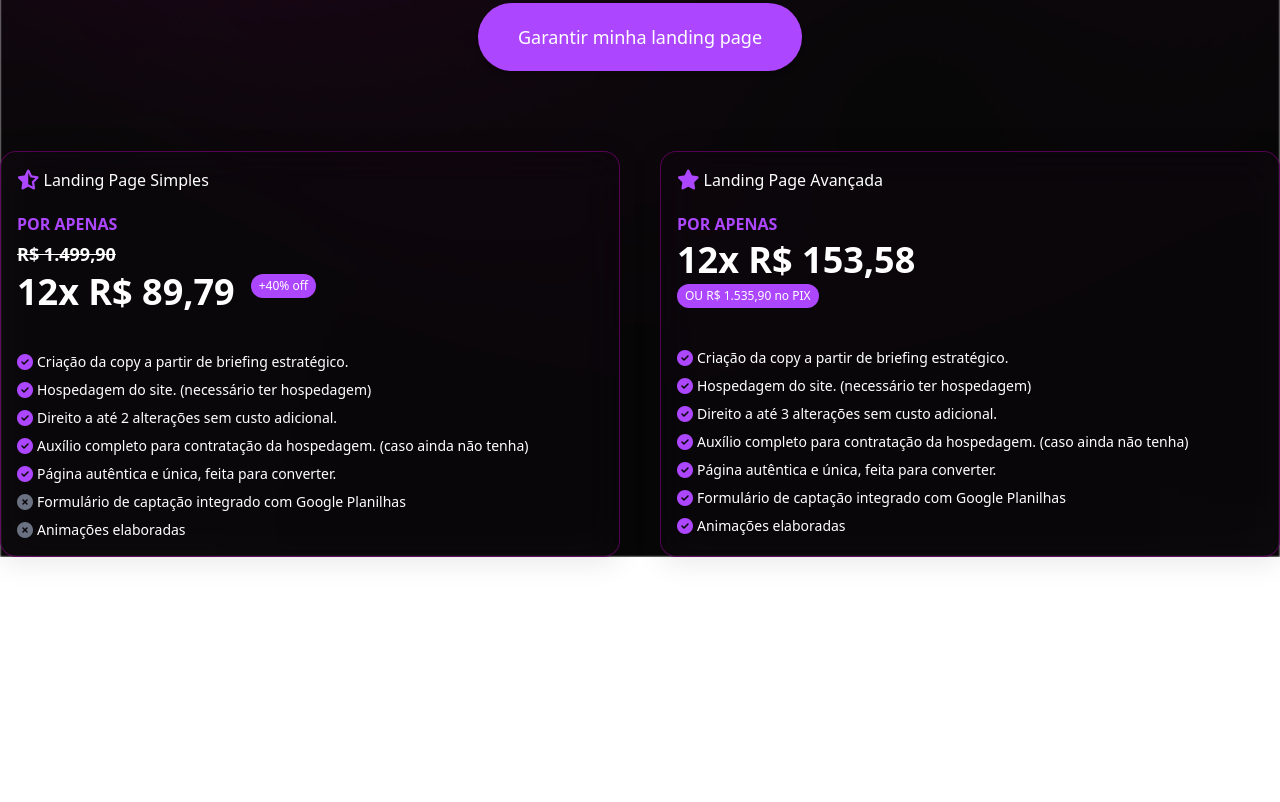
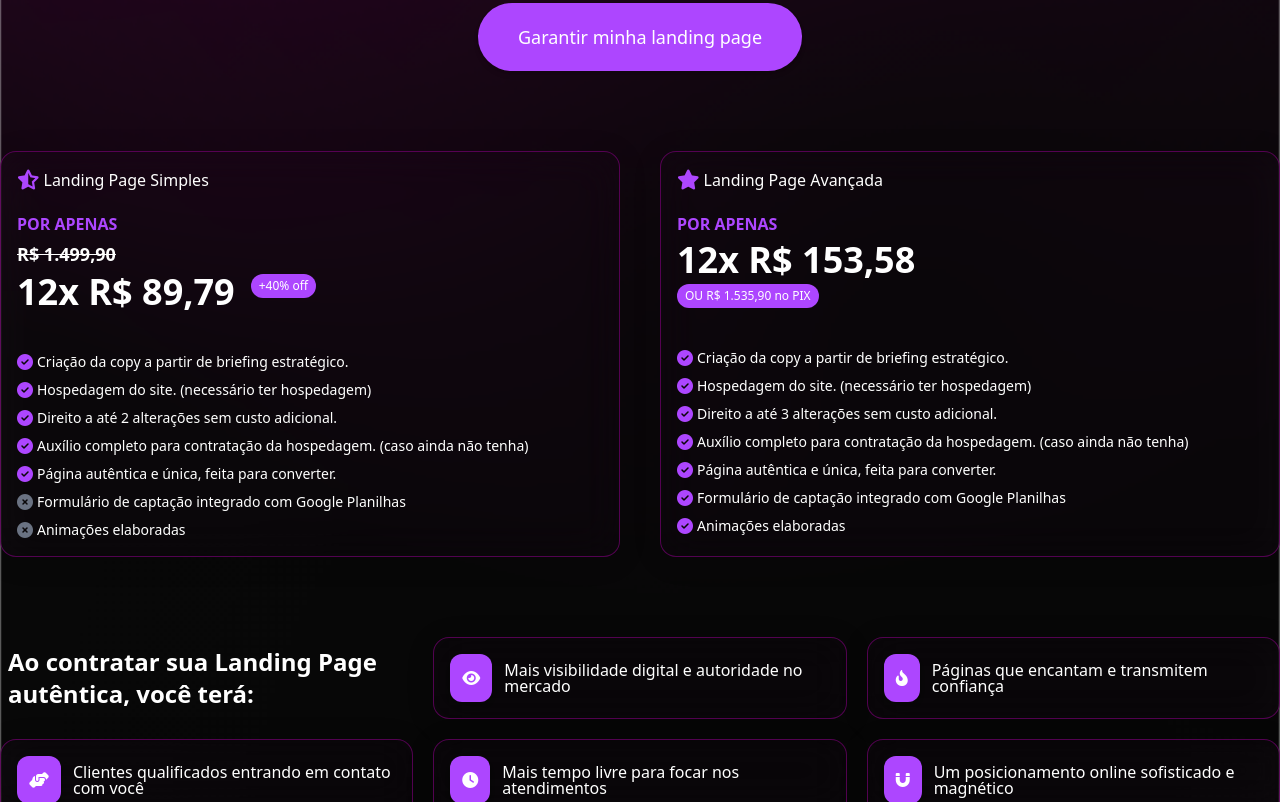
Before and after one commit to MatheusAmon12/agency-landing-page, a plain HTML site: page index.html in a window 1280 px wide. Shown: the part 1998-2800 px from the top of the page. Before the commit the page ends 2555 px from the top, so only its background shows below. Drawn offline with nearby package versions, Linux system fonts and the light colour scheme.

Commit message:
feat: add benefits section

```diff
--- a/index.html
+++ b/index.html
@@ -50,8 +50,9 @@
         </div>
       </header>
 
+      <main class="z-10 space-y-20">
         <!-- Hero section -->
-      <section class="w-full py-20 lg:p-0 z-10">
+        <section class="w-full lg:p-0">
           <div
             class="container px-5 flex flex-col lg:flex-row items-center justify-center min-h-svh w-full mx-auto"
           >
@@ -105,7 +106,7 @@
 
         <!-- CTA section -->
         <section
-        class="container px-5 mx-auto flex flex-col items-center justify-center py-20 gap-10"
+          class="container px-5 mx-auto flex flex-col items-center justify-center gap-10"
         >
           <div class="space-y-4">
             <h2 class="text-3xl md:text-4xl font-bold text-white text-center">
@@ -117,8 +118,10 @@
             </p>
           </div>
 
-        <div class="grid grid-cols-1 md:grid-cols-3 gap-10">
-          <div class="card flex flex-col gap-4 items-start justify-center p-4">
+          <div class="grid grid-cols-1 md:grid-cols-2 lg:grid-cols-3 gap-10">
+            <div
+              class="card flex flex-col gap-4 items-start justify-center p-4"
+            >
               <img
                 src="/src/public/lp-andre-romano.webp"
                 alt="Mockup"
@@ -138,7 +141,9 @@
                 >Lorem ipsum dolor sit amet consectetur adipisicing elit.</span
               >
             </div>
-          <div class="card flex flex-col gap-4 items-start justify-center p-4">
+            <div
+              class="card flex flex-col gap-4 items-start justify-center p-4"
+            >
               <img
                 src="/src/public/lp-bruno-caldas.webp"
                 alt="Mockup"
@@ -158,7 +163,9 @@
                 >Lorem ipsum dolor sit amet consectetur adipisicing elit.</span
               >
             </div>
-          <div class="card flex flex-col gap-4 items-start justify-center p-4">
+            <div
+              class="card flex flex-col gap-4 items-start justify-center p-4"
+            >
               <img
                 src="/src/public/lp-cionara.webp"
                 alt="Mockup"
@@ -178,7 +185,9 @@
                 >Lorem ipsum dolor sit amet consectetur adipisicing elit.</span
               >
             </div>
-          <div class="card flex flex-col gap-4 items-start justify-center p-4">
+            <div
+              class="card flex flex-col gap-4 items-start justify-center p-4"
+            >
               <img
                 src="/src/public/lp-dra-paula-alonso.webp"
                 alt="Mockup"
@@ -198,7 +207,9 @@
                 >Lorem ipsum dolor sit amet consectetur adipisicing elit.</span
               >
             </div>
-          <div class="card flex flex-col gap-4 items-start justify-center p-4">
+            <div
+              class="card flex flex-col gap-4 items-start justify-center p-4"
+            >
               <img
                 src="/src/public/lp-raquel-soares.webp"
                 alt="Mockup"
@@ -218,7 +229,9 @@
                 >Lorem ipsum dolor sit amet consectetur adipisicing elit.</span
               >
             </div>
-          <div class="card flex flex-col gap-4 items-start justify-center p-4">
+            <div
+              class="card flex flex-col gap-4 items-start justify-center p-4"
+            >
               <img
                 src="/src/public/lp-tatiana.webp"
                 alt="Mockup"
@@ -248,7 +261,7 @@
         </section>
 
         <!-- Offer section -->
-      <section class="container px-5 mx-auto w-full py-20 lg:p-0 z-10">
+        <section class="container px-5 mx-auto w-full lg:p-0">
           <div class="grid grid-cols-1 md:grid-cols-2 gap-10">
             <div class="card flex flex-col p-4 gap-5">
               <div class="flex gap-1 items-center justify-start">
@@ -262,7 +275,9 @@
                 <span class="font-bold font-base text-purple-500"
                   >POR APENAS</span
                 >
-              <span class="text-white text-lg font-semibold line-through">R$ 1.499,90</span>
+                <span class="text-white text-lg font-semibold line-through"
+                  >R$ 1.499,90</span
+                >
                 <div class="flex items-center gap-4">
                   <h2 class="text-4xl text-white font-bold">12x R$ 89,79</h2>
                   <div
@@ -334,7 +349,9 @@
                   <div
                     class="flex items-center justify-center rounded-full p-1 px-2 bg-purple-500 w-fit"
                   >
-                  <span class="text-xs text-white">OU R$ 1.535,90 no PIX</span>
+                    <span class="text-xs text-white"
+                      >OU R$ 1.535,90 no PIX</span
+                    >
                   </div>
                 </div>
               </div>
@@ -387,6 +404,70 @@
             </div>
           </div>
         </section>
+
+        <!-- Benefits section -->
+        <section class="container px-5 mx-auto w-full lg:p-0">
+          <div class="grid grid-cols-1 md:grid-cols-2 lg:grid-cols-3 gap-5">
+            <div class="flex items-center justify-center p-2">
+              <h2
+                class="text-white text-2xl font-bold text-center lg:text-left"
+              >
+                Ao contratar sua Landing Page autêntica, você terá:
+              </h2>
+            </div>
+            <div
+              class="card rounded-sm flex items-center justify-between p-4 gap-3"
+            >
+              <div class="p-3 rounded-xl bg-purple-500 shadow-md">
+                <i class="fa-solid fa-eye text-white"></i>
+              </div>
+              <h3 class="text-white font-medium text-base/4">
+                Mais visibilidade digital e autoridade no mercado
+              </h3>
+            </div>
+            <div
+              class="card rounded-sm flex items-center justify-between p-4 gap-3"
+            >
+              <div class="p-3 rounded-xl bg-purple-500 shadow-md">
+                <i class="fa-solid fa-fire-flame-curved text-white"></i>
+              </div>
+              <h3 class="text-white font-medium text-base/4">
+                Páginas que encantam e transmitem confiança
+              </h3>
+            </div>
+            <div
+              class="card rounded-sm flex items-center justify-between p-4 gap-3"
+            >
+              <div class="p-3 rounded-xl bg-purple-500 shadow-md">
+                <i class="fa-solid fa-handshake-angle text-white"></i>
+              </div>
+              <h3 class="text-white font-medium text-base/4">
+                Clientes qualificados entrando em contato com você
+              </h3>
+            </div>
+            <div
+              class="card rounded-sm flex items-center justify-between p-4 gap-3"
+            >
+              <div class="p-3 rounded-xl bg-purple-500 shadow-md">
+                <i class="fa-solid fa-clock text-white"></i>
+              </div>
+              <h3 class="text-white font-medium text-base/4">
+                Mais tempo livre para focar nos atendimentos
+              </h3>
+            </div>
+            <div
+              class="card rounded-sm flex items-center justify-between p-4 gap-3"
+            >
+              <div class="p-3 rounded-xl bg-purple-500 shadow-md">
+                <i class="fa-solid fa-magnet text-white"></i>
+              </div>
+              <h3 class="text-white font-medium text-base/4">
+                Um posicionamento online sofisticado e magnético
+              </h3>
+            </div>
+          </div>
+        </section>
+      </main>
     </div>
   </body>
 </html>
```
Lines whose indentation alone changed are shown as unchanged.
